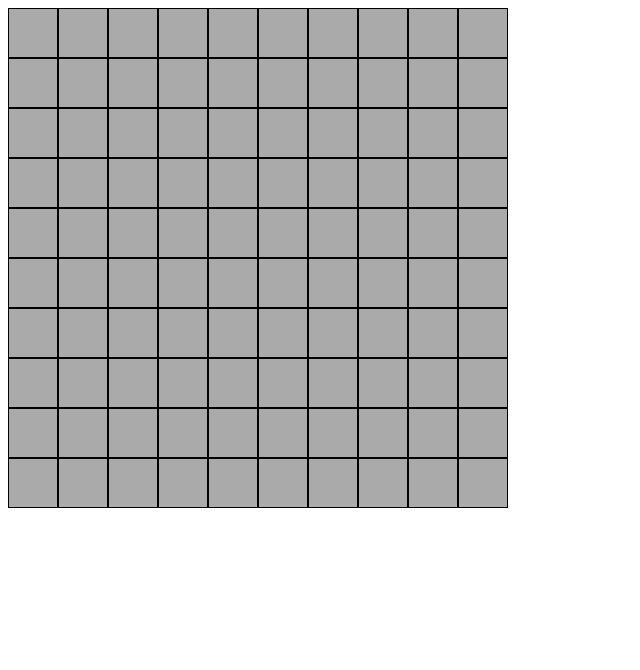
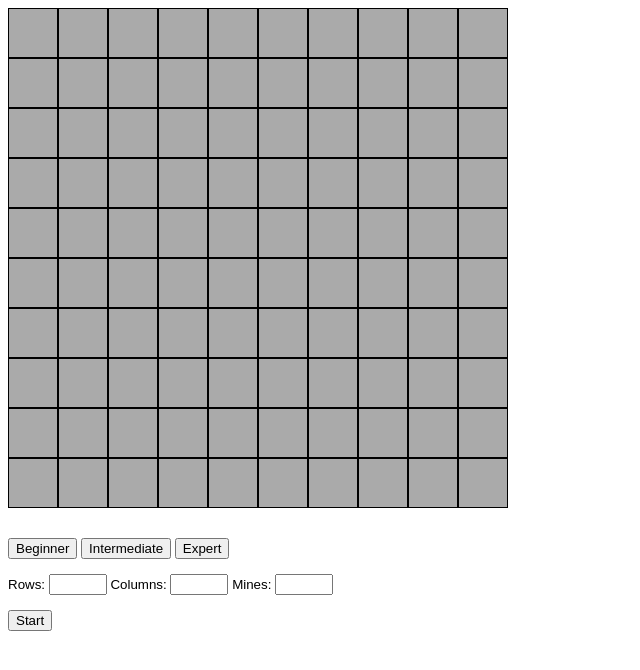
Before and after one commit to PaulSpicer/Minesweeper, a plain HTML site: page index.html in a window 1280 px wide. Shown: the whole page, without its empty margins (0-640 px from the left). Drawn offline with Linux system fonts and the light colour scheme.

Commit message:
New Game UI Added

```diff
--- a/index.html
+++ b/index.html
@@ -7,7 +7,17 @@
     <script type="text/javascript" src="main.js"></script>
   </head>
   <body>
-    <div class="game-board">
+    <div class="game-board"></div>
+    <div class="ui">
+        <button onclick="setGameDiff(9,9,10)">Beginner</button>
+        <button onclick="setGameDiff(16,16,40)">Intermediate</button>
+        <button onclick="setGameDiff(16,30,99)">Expert</button>
+        <br>
+        <label for="iptRows">Rows: </label><input type="text" id="iptRows">
+        <label for="iptColumns">Columns: </label><input type="text" id="iptColumns">
+        <label for="iptMines">Mines: </label><input type="text" id="iptMines">
+        <br>
+        <button>Start</button>
     </div>
   </body>
 </html>
--- a/main.js
+++ b/main.js
@@ -1,10 +1,9 @@
 function main() {
-	// TODO: User Set Board Size
+	// TODO: User Set Board Size & Start New Game Logic
 	let cellsX = 10, cellsY = 10;
 	let noOfMines = 10;
 
-	let gameState =
-	{
+	let gameState = {
 		cellsX: 10,
 		cellsY: 10,
 		noOfMines: 10,
@@ -49,14 +48,12 @@ function main() {
 	}
 
 	//Register click handlers
-
 	gameBoard.addEventListener("contextmenu", cellRightClicked.bind(gameState));
 	gameBoard.addEventListener("click", cellClicked.bind(gameState));
 }
 
 
 function cellRightClicked(event) {
-
 	switch (event.target.className) {
 		case "cell":
 			{
@@ -75,7 +72,6 @@ function cellRightClicked(event) {
 }
 
 function calculateAdjacents(cell, gameState) {
-
 	let adj = new Map();
 	adj.set("W", cell - 1);
 	adj.set("E", cell + 1);
@@ -114,7 +110,6 @@ function calculateAdjacents(cell, gameState) {
 }
 
 function processCell(cell, gameState) {
-
 	switch (gameState.cells[cell].className) {
 		case "cell":
 			{
@@ -151,9 +146,14 @@ function processCell(cell, gameState) {
 		case "cell-flagged":
 		default: break;
 	}
-
 }
 
+
+function setGameDiff(row, col, mines) {
+	document.querySelector("#iptRows").value = row;
+	document.querySelector("#iptColumns").value = col;
+	document.querySelector("#iptMines").value = mines;
+}
 
 function cellClicked(event) {
 	processCell(parseInt(event.target.dataset.cellid), this);
--- a/style.css
+++ b/style.css
@@ -1,3 +1,5 @@
+
+/* VARIABLES */
 
 :root {
 	--game-rows: 10;
@@ -6,17 +8,13 @@
 	--cell-bg-light: #CCCCCC;
 }
 
+/* GAME BOARD */
+
 body {
 	font-family: sans-serif;
 	font-size: 10pt;
 }
 
-div {
-	text-align: center;
-	line-height: 50px;
-	font-size: 20px;
-	font-weight: bold;
-}
 
 .game-board {
 	display: inline-grid;
@@ -43,6 +41,10 @@ div {
 .cell-clicked {
 	border: black solid 1px;
 	background-color: var(--cell-bg-light);
+	text-align: center;
+	line-height: 50px;
+	font-size: 20px;
+	font-weight: bold;
 }
 
 .cell-mine {
@@ -56,3 +58,13 @@ div {
 	background-image: url(mine.png);
 	background-color: red;
 }
+
+/* CONTROLS */
+input {
+	margin-top: 15px;
+	margin-bottom: 15px;
+	width: 50px;
+}
+.ui {
+	margin-top: 30px;
+}
```
